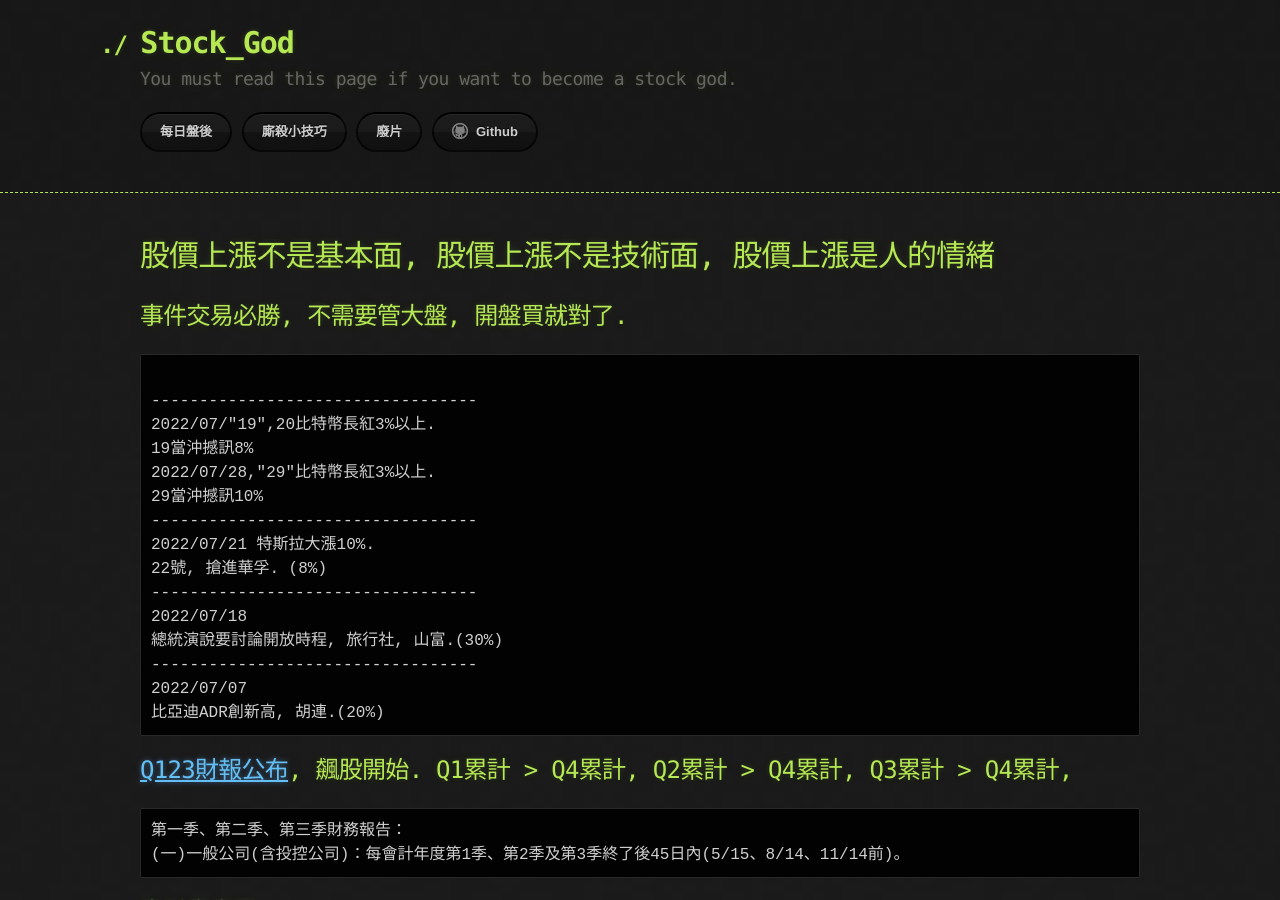
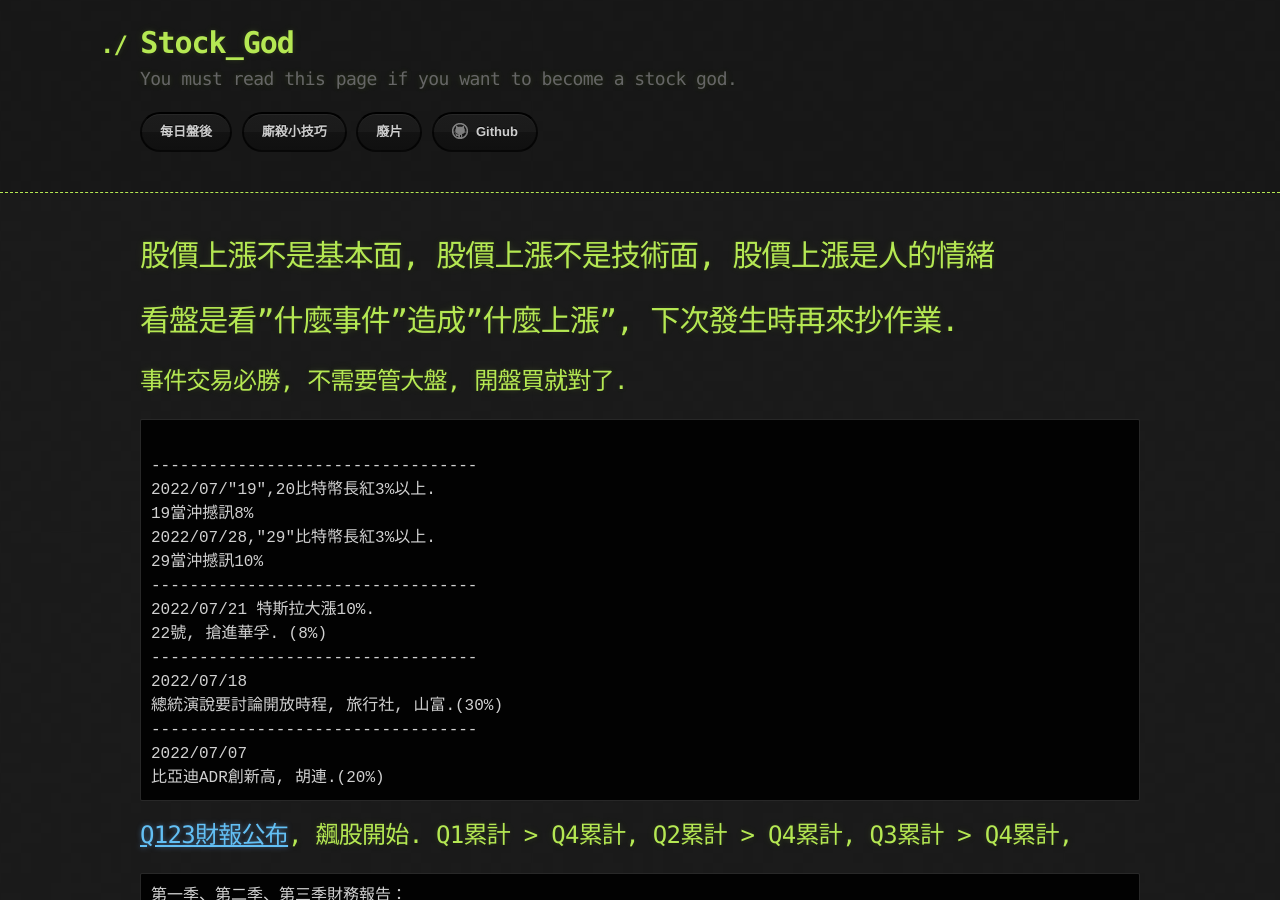
Before and after one commit to lepg5487/Stock_God, a Jekyll site: the page built from experience.md, in a window 1280 px wide and 900 px high. Built offline with Jekyll 4.4.1, drawn with Linux system fonts in a browser that asks for light colours; our own code applies the rules of GitHub Pages for plain Markdown files.

Commit message:
Update experience.md

````diff
--- a/experience.md
+++ b/experience.md
@@ -2,6 +2,7 @@
 layout: testlayouts
 ---
 # 股價上漲不是基本面, 股價上漲不是技術面, 股價上漲是人的情緒
+# 看盤是看"什麼事件"造成"什麼上漲", 下次發生時再來抄作業.
 ## 事件交易必勝, 不需要管大盤, 開盤買就對了.
 ```
 
````
